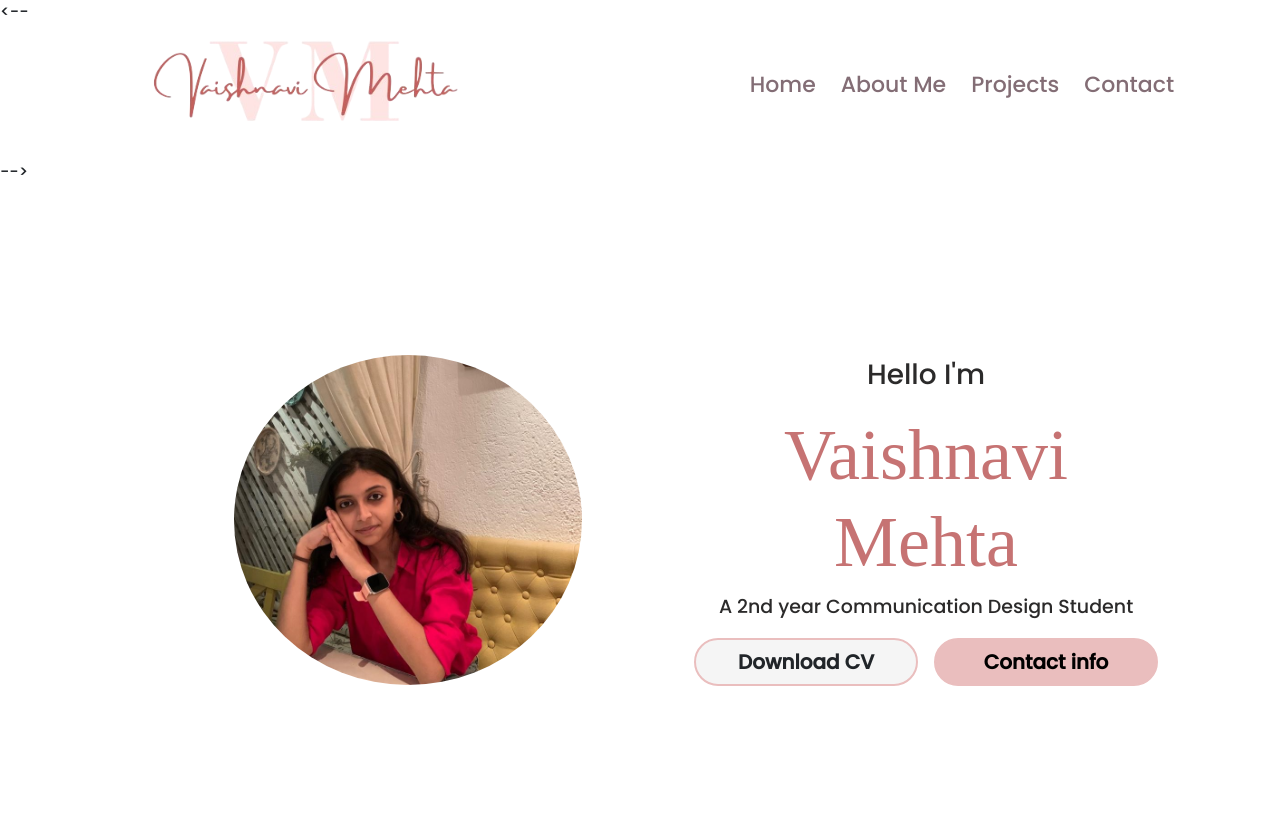
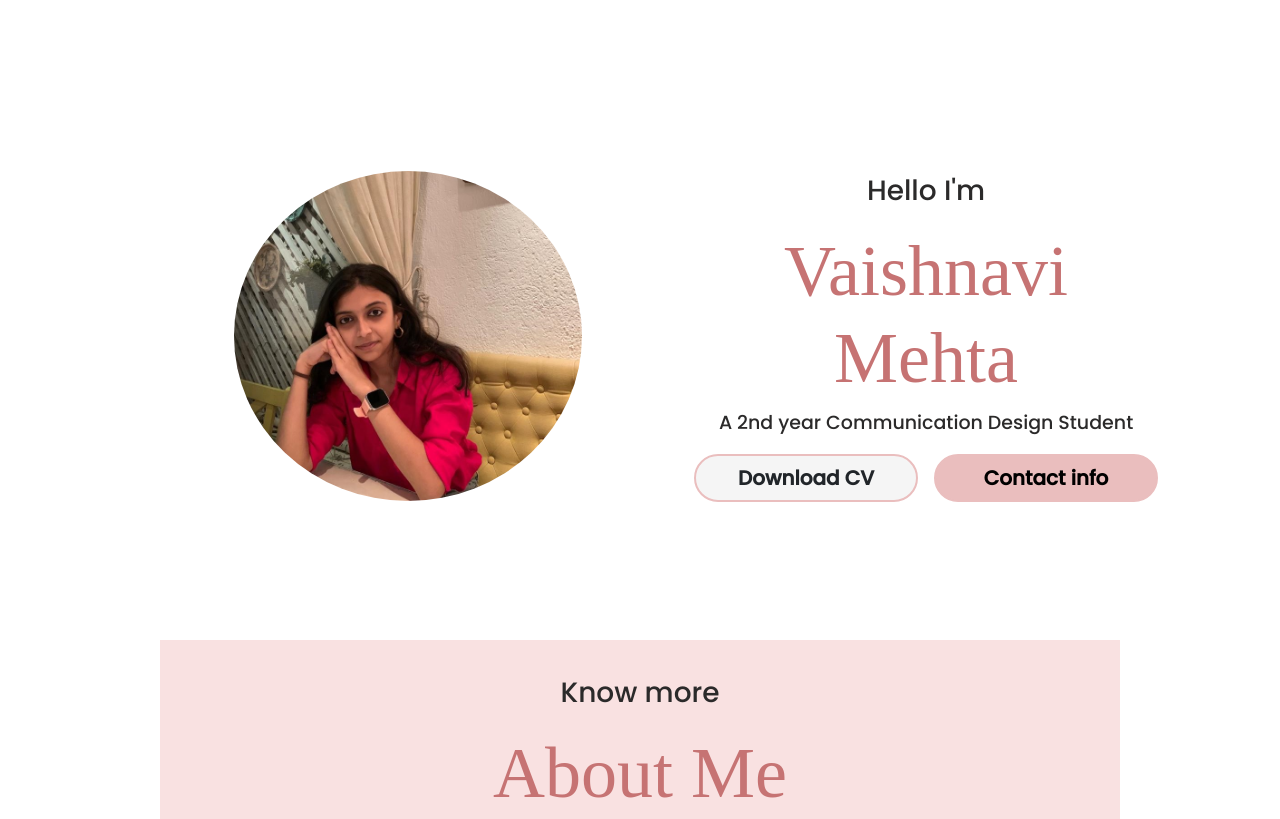
Before and after one commit to vaishnavi2395/digitalPortfolio, a plain HTML site: page index.html in a window 1280 px wide. Shown: the top 819 px of the page. Drawn offline with nearby package versions, Linux system fonts and the light colour scheme.

Commit message:
Update index.html

```diff
--- a/index.html
+++ b/index.html
@@ -17,7 +17,7 @@
 
 <body>
     <!-- NAVIGATION BAR on home pg -->
-   <-- <nav id=desktop-nav>
+   <!-- <nav id=desktop-nav>
         <img src="./Assests/Beige_Classy_Modern_Initials_Name_Logo-removebg-preview.png" alt="" style="height: 50vh;">
 
         <div>
```
